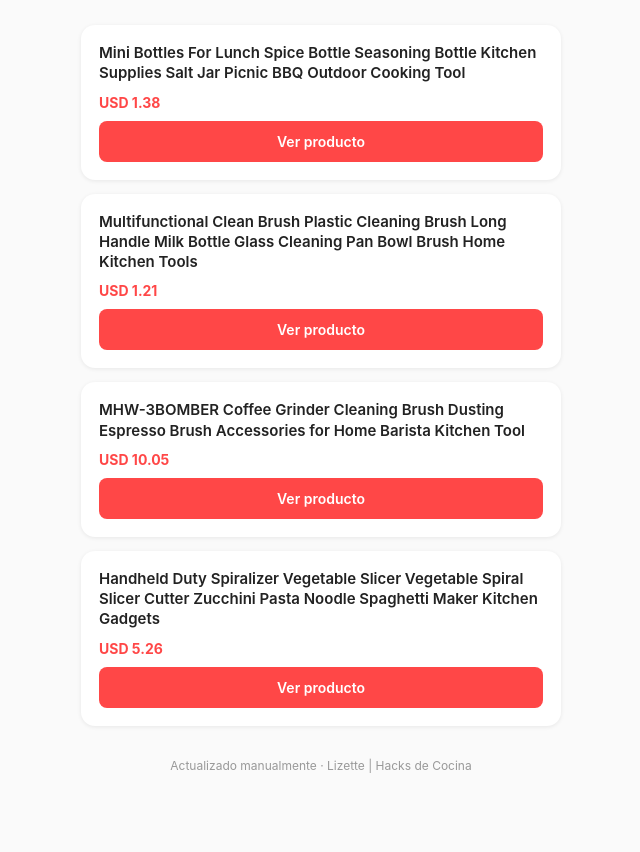
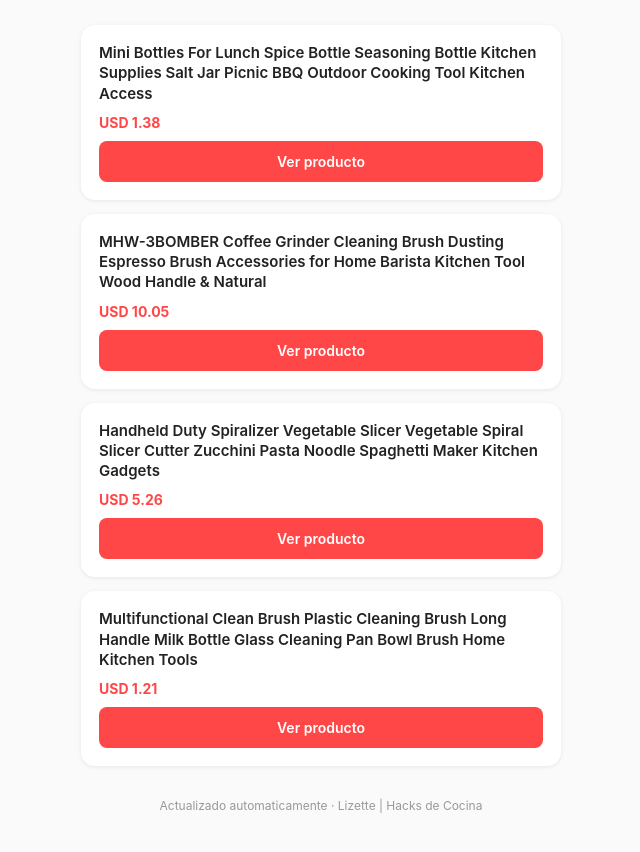
Before and after one commit to huriyamedia-org/go, a plain HTML site: page tienda.html in a window 1280 px wide. Shown: the part 80-932 px from the top of the page, without its empty margins (319-959 px from the left). Drawn offline with Linux system fonts and the light colour scheme.

Commit message:
Update tienda.html [auto]

```diff
--- a/tienda.html
+++ b/tienda.html
@@ -81,31 +81,30 @@
   <div class="list">
 
     <div class="card">
-      <div class="title">Mini Bottles For Lunch Spice Bottle Seasoning Bottle Kitchen Supplies Salt Jar Picnic BBQ Outdoor Cooking Tool</div>
+      <div class="title">Mini Bottles For Lunch Spice Bottle Seasoning Bottle Kitchen Supplies Salt Jar Picnic BBQ Outdoor Cooking Tool Kitchen Access</div>
       <div class="price">USD 1.38</div>
-      <a class="btn" href="https://huriyamedia.github.io/go/?u=https%3A%2F%2Fs.click.aliexpress.com%2Fe%2F_c4bUNxgR">Ver producto</a>
+      <a class="btn" href="https://s.click.aliexpress.com/e/_c4bUNxgR">Ver producto</a>
+    </div>
+
+    <div class="card">
+      <div class="title">MHW-3BOMBER Coffee Grinder Cleaning Brush Dusting Espresso Brush Accessories for Home Barista Kitchen Tool Wood Handle &amp; Natural</div>
+      <div class="price">USD 10.05</div>
+      <a class="btn" href="https://s.click.aliexpress.com/e/_c3qTVxYf">Ver producto</a>
+    </div>
+
+    <div class="card">
+      <div class="title">Handheld Duty Spiralizer Vegetable Slicer Vegetable Spiral Slicer Cutter Zucchini Pasta Noodle Spaghetti Maker Kitchen Gadgets</div>
+      <div class="price">USD 5.26</div>
+      <a class="btn" href="https://s.click.aliexpress.com/e/_c375G6Tp">Ver producto</a>
     </div>
 
     <div class="card">
       <div class="title">Multifunctional Clean Brush Plastic Cleaning Brush Long Handle Milk Bottle Glass Cleaning Pan Bowl Brush Home Kitchen Tools</div>
       <div class="price">USD 1.21</div>
-      <a class="btn" href="https://huriyamedia.github.io/go/?u=https%3A%2F%2Fs.click.aliexpress.com%2Fe%2F_c3P27SOr">Ver producto</a>
+      <a class="btn" href="https://s.click.aliexpress.com/e/_c3P27SOr">Ver producto</a>
     </div>
-
-    <div class="card">
-      <div class="title">MHW-3BOMBER Coffee Grinder Cleaning Brush Dusting Espresso Brush Accessories for Home Barista Kitchen Tool</div>
-      <div class="price">USD 10.05</div>
-      <a class="btn" href="https://huriyamedia.github.io/go/?u=https%3A%2F%2Fs.click.aliexpress.com%2Fe%2F_c3qTVxYf">Ver producto</a>
-    </div>
-
-    <div class="card">
-      <div class="title">Handheld Duty Spiralizer Vegetable Slicer Vegetable Spiral Slicer Cutter Zucchini Pasta Noodle Spaghetti Maker Kitchen Gadgets</div>
-      <div class="price">USD 5.26</div>
-      <a class="btn" href="https://huriyamedia.github.io/go/?u=https%3A%2F%2Fs.click.aliexpress.com%2Fe%2F_c375G6Tp">Ver producto</a>
-    </div>
-
   </div>
 
-  <footer>Actualizado manualmente &middot; Lizette | Hacks de Cocina</footer>
+  <footer>Actualizado automaticamente &middot; Lizette | Hacks de Cocina</footer>
 </body>
 </html>
```
